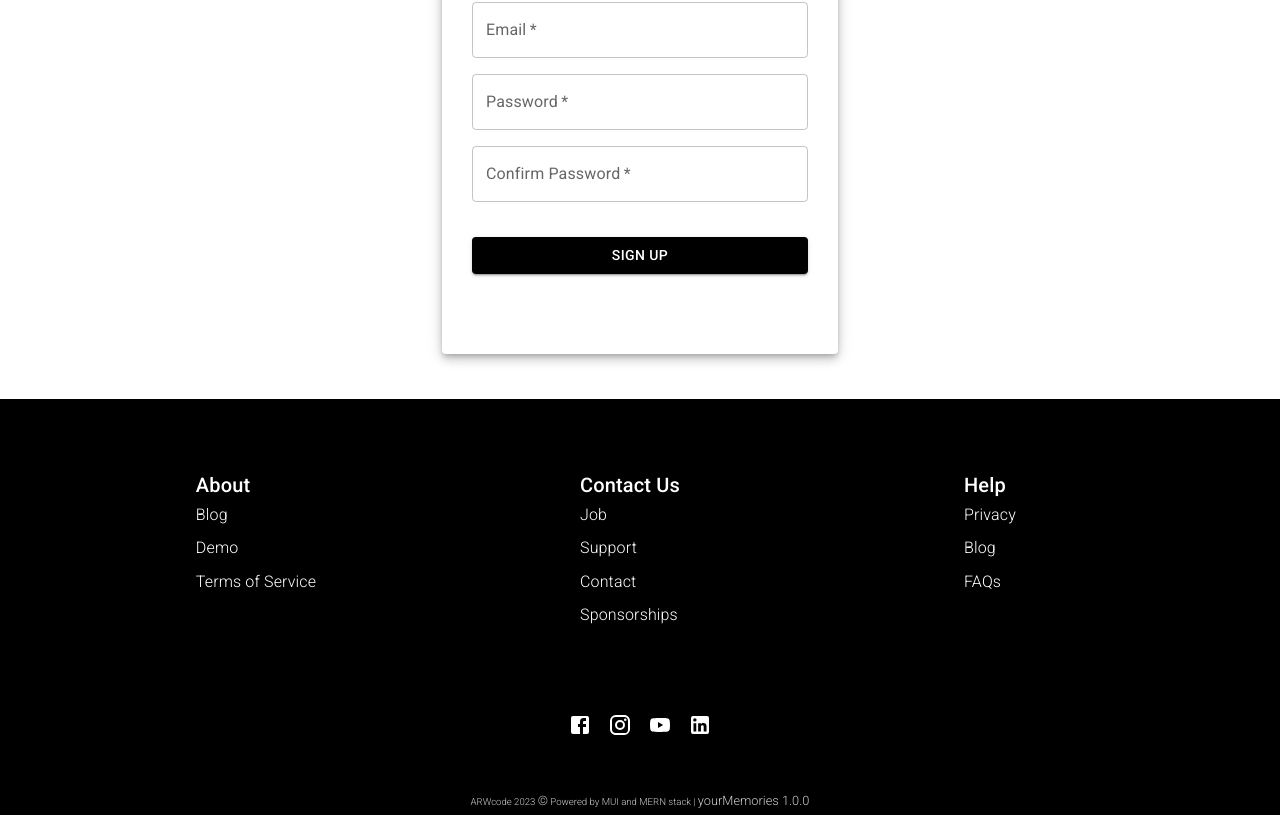
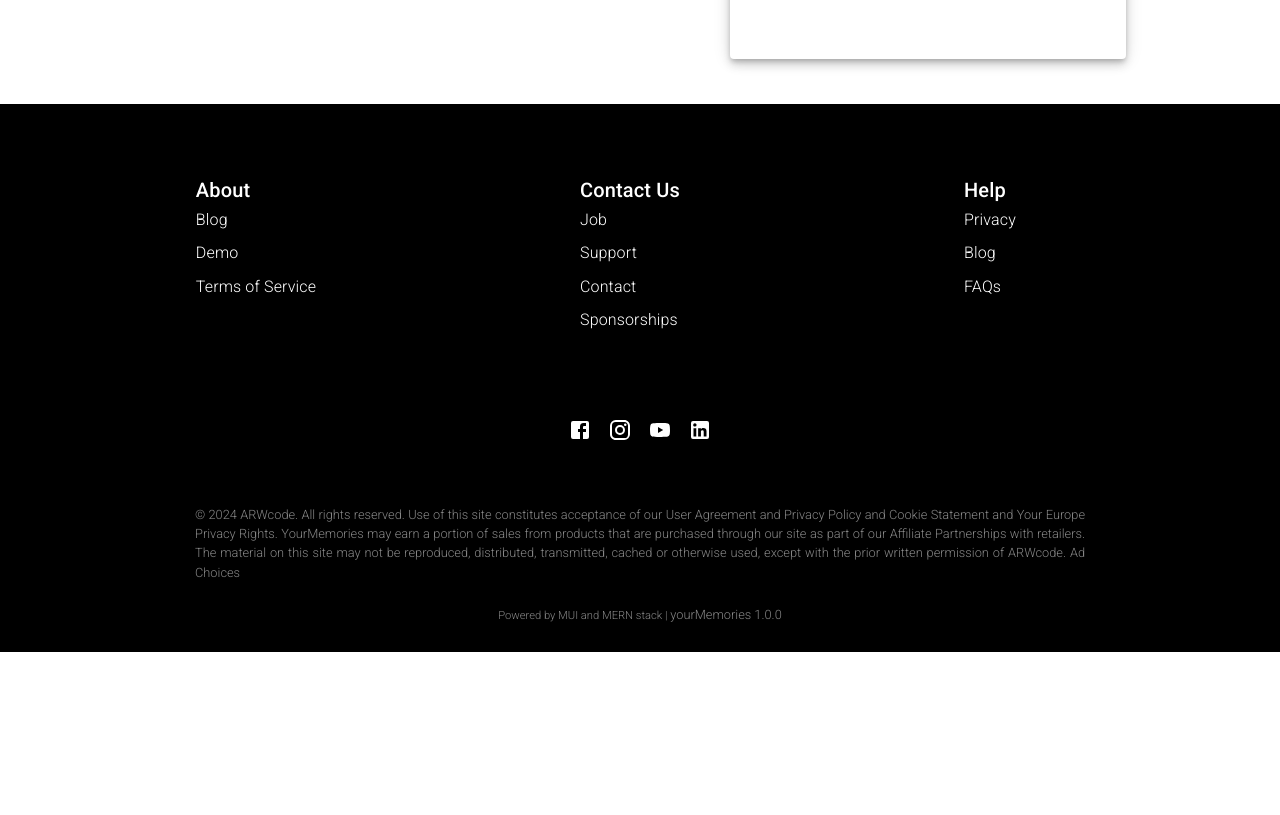
Before and after one commit to MarioLuigie/MERN_App, a React (Vite) app in the folder client/: page /auth in a window 1280 px wide. Shown: the part 769-1584 px from the top of the page. After the commit the page ends 1421 px from the top, so only its background shows below. Built offline with nearby package versions, Linux system fonts and the light colour scheme; no server answers.

Commit message:
Add footer info and edit Auth.jsx

```diff
--- a/client/src/components/auth/Auth.jsx
+++ b/client/src/components/auth/Auth.jsx
@@ -9,8 +9,7 @@ import {
   Paper,
   Grid,
   Container,
-  Grow,
-  TextField
+  Grow
 } from "@mui/material";
 import LockOutlinedIcon from "@mui/icons-material/LockOutlined";
 
@@ -68,7 +67,13 @@ export default function Auth() {
 
   return (
     <div css={styles}>
-      <Slider />
+      <Grid container>
+        <Grid item xs={12} sm={12} lg={6}>
+          <Grow in timeout={700}>
+            <div><Slider /></div>
+          </Grow>
+        </Grid>
+        <Grid item xs={12} sm={12} lg={6}>
           <Grow in timeout={700}>
             <Container maxWidth="xs">
               <Paper className="paper" elevation={6}>
@@ -134,6 +139,8 @@ export default function Auth() {
               </Paper>
             </Container>
           </Grow>
+        </Grid>
+      </Grid>
     </div>
   )
 }
--- a/client/src/components/layout/Footer.jsx
+++ b/client/src/components/layout/Footer.jsx
@@ -24,20 +24,36 @@ const styles = css`
     padding: 30px 0 40px;
   }
 
+  .info {
+    width: 100%;
+    max-width: 920px;
+    display: flex;
+    justify-content: center;
+    align-items: center;
+    color: #868686;
+    font-size: 0.8rem;
+    font-weight: 100;
+    padding: 15px;
+
+    &__content {
+      text-align: justify;
+      line-height: 1.2rem;
+    }
+  }
+
   .sign {
     width: 100%;
     display: flex;
     justify-content: center;
     align-items: center;
-    position: absolute;
-    bottom: 7px;
-    color: #cecece;
-    font-size: 0.6rem;
+    color: #868686;
+    font-size: 0.7rem;
     font-weight: 100;
-  }
+    padding: 10px 15px 0;
 
-  p {
-    text-align: center;
+    &__content {
+      text-align: center;
+    }
   }
 
   span {
@@ -48,10 +64,9 @@ const styles = css`
 export default function Footer() {
   const sections = jsonData.footer.sections;
 
-  const house = jsonData.footer.signature.house;
-  const rights = jsonData.footer.signature.rights;
   const powered = jsonData.footer.signature.powered;
   const ver = jsonData.footer.signature.ver;
+  const info = jsonData.footer.info;
 
   const socialMedia = {
     facebook: "#",
@@ -72,10 +87,13 @@ export default function Footer() {
           </Grid>
         </Container>
       </div>
-      <div className='sign'>
-        <p>
-          {house}
-          <span>{rights}</span>
+      <div className="info">
+        <p className="info__content">
+          {info}
+        </p>
+      </div>
+      <div className="sign">
+        <p className="sign__content">
           {powered}
           <span>{ver}</span>
           </p>
--- a/client/src/constants/textContent.json
+++ b/client/src/constants/textContent.json
@@ -27,9 +27,8 @@
         ]
       }
     },
+    "info": "© 2024 ARWcode. All rights reserved. Use of this site constitutes acceptance of our User Agreement and Privacy Policy and Cookie Statement and Your Europe Privacy Rights. YourMemories may earn a portion of sales from products that are purchased through our site as part of our Affiliate Partnerships with retailers. The material on this site may not be reproduced, distributed, transmitted, cached or otherwise used, except with the prior written permission of ARWcode. Ad Choices",
     "signature": {
-      "house": "ARWcode 2023 ",
-      "rights": "©",
       "powered": " Powered by MUI and MERN stack | ",
       "ver": " yourMemories 1.0.0"
     }
```
Lines whose indentation alone changed are shown as unchanged.
